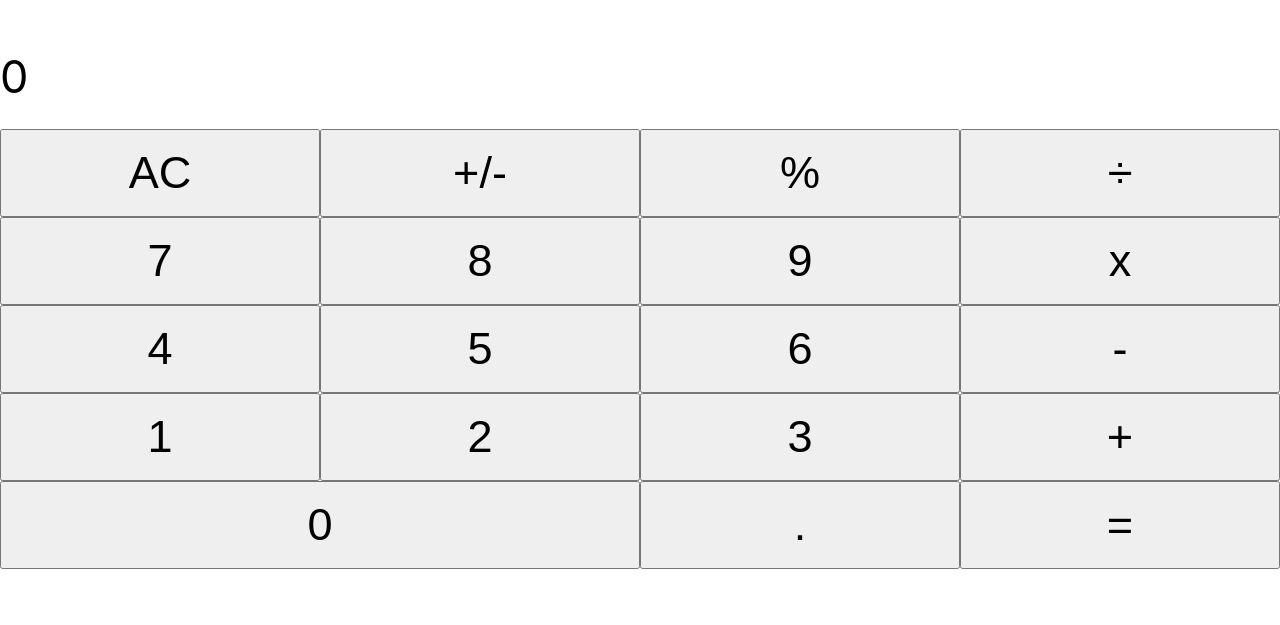
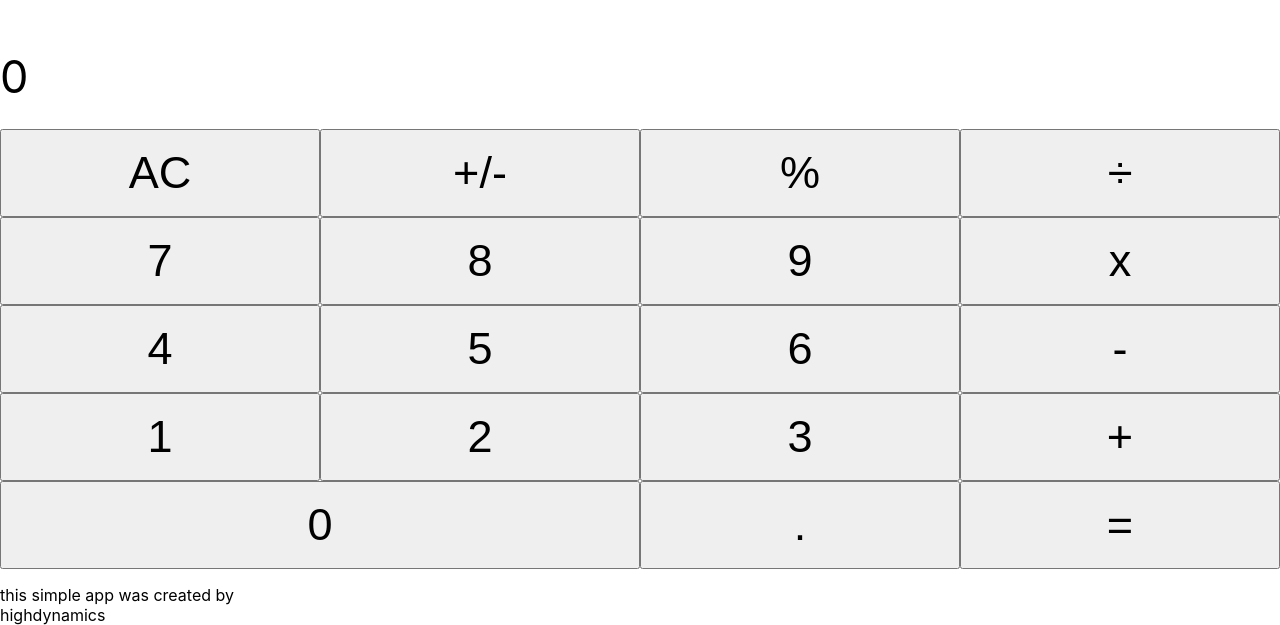
Before and after one commit to HighDynamics/calculator, a React (Create React App) app: page / in a window 1280 px wide. Shown: the part 191-816 px from the top of the page. Built offline with nearby package versions, Linux system fonts and the light colour scheme.

Commit message:
add footer

```diff
--- a/src/App.css
+++ b/src/App.css
@@ -1,7 +1,7 @@
 #appWrapper{
   display: grid;
     grid-template-columns: 25vw 25vw 25vw 25vw;
-    grid-template-rows: 10vh 20vh 10vh 11vh 11vh 11vh 11vh 11vh;
+    grid-template-rows: 10vh 20vh 10vh 11vh 11vh 11vh 11vh 11vh 5vh;
     grid-template-areas:
       'expression expression expression expression'
       'evaluation evaluation evaluation evaluation'
@@ -11,6 +11,7 @@
       'num4 num5 num6 minus'
       'num1 num2 num3 plus'
       'num0 num0 point equals'
+      'footer footer footer footer'
 }
 #expression{
   grid-area: expression;
--- a/src/App.js
+++ b/src/App.js
@@ -205,6 +205,7 @@ function App(){
           <Numbers setInput={setInput} input={input}/>
           <Operators setInput={setInput} input={input}/>
           <Utilities setInput={setInput} input={input}/>
+          <p>this simple app was created by highdynamics</p>
         </div>
     </>
   );
```
